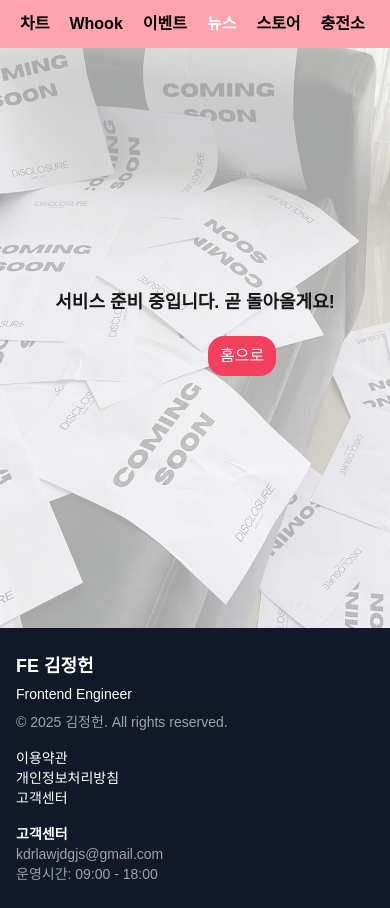
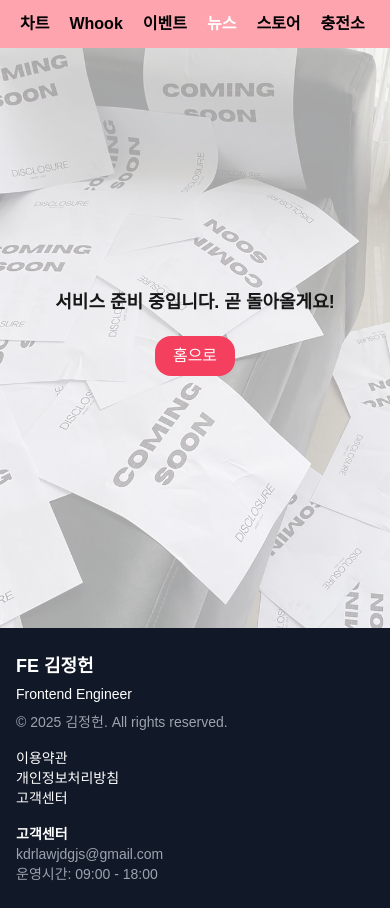
Before and after one commit to JeongHeonK/slide-next, a Next.js app: page /news in a window 390 px wide. Built offline with nearby package versions, Linux system fonts and the light colour scheme.

Commit message:
fix: mobile 화면에서 깨짐 현상 수정

```diff
--- a/app/components/ComingSoon.tsx
+++ b/app/components/ComingSoon.tsx
@@ -19,7 +19,7 @@ export default function ComingSoon() {
         text="홈으로"
         variant="filled"
         path="/"
-        customStyle="absolute z-30 left-52 top-72"
+        customStyle="absolute z-30 mx-auto left-0 right-0 top-72 w-20"
       />
     </div>
   )
--- a/app/components/Contents/Content/Content.tsx
+++ b/app/components/Contents/Content/Content.tsx
@@ -14,14 +14,14 @@ export default function Content({ rank, title, artist, index }: ContentProps) {
 
   return (
     <div
-      className={`flex justify-between items-center gap-3 drop-shadow-md bg-white rounded-md px-3 py-1 max-w-5xl mx-auto transition-all ${animatedClassName}`}
+      className={`flex justify-between text-sm items-center gap-3 drop-shadow-md bg-white rounded-md px-3 py-1 max-w-full mx-auto transition-all ${animatedClassName}`}
     >
       <span
         className={`${isTopThree ? 'bg-red-500' : 'bg-rose-300'} text-white px-4 py-2 rounded-md`}
       >
         {rank}
       </span>
-      <span className="w-52 text-left flex-1 overflow-hidden text-ellipsis whitespace-nowrap">
+      <span className="w-52 text-left flex-grow-1 overflow-hidden text-ellipsis whitespace-nowrap">
         {title}
       </span>
       <span className="w-32 text-ellipsis whitespace-nowrap overflow-hidden">
```
